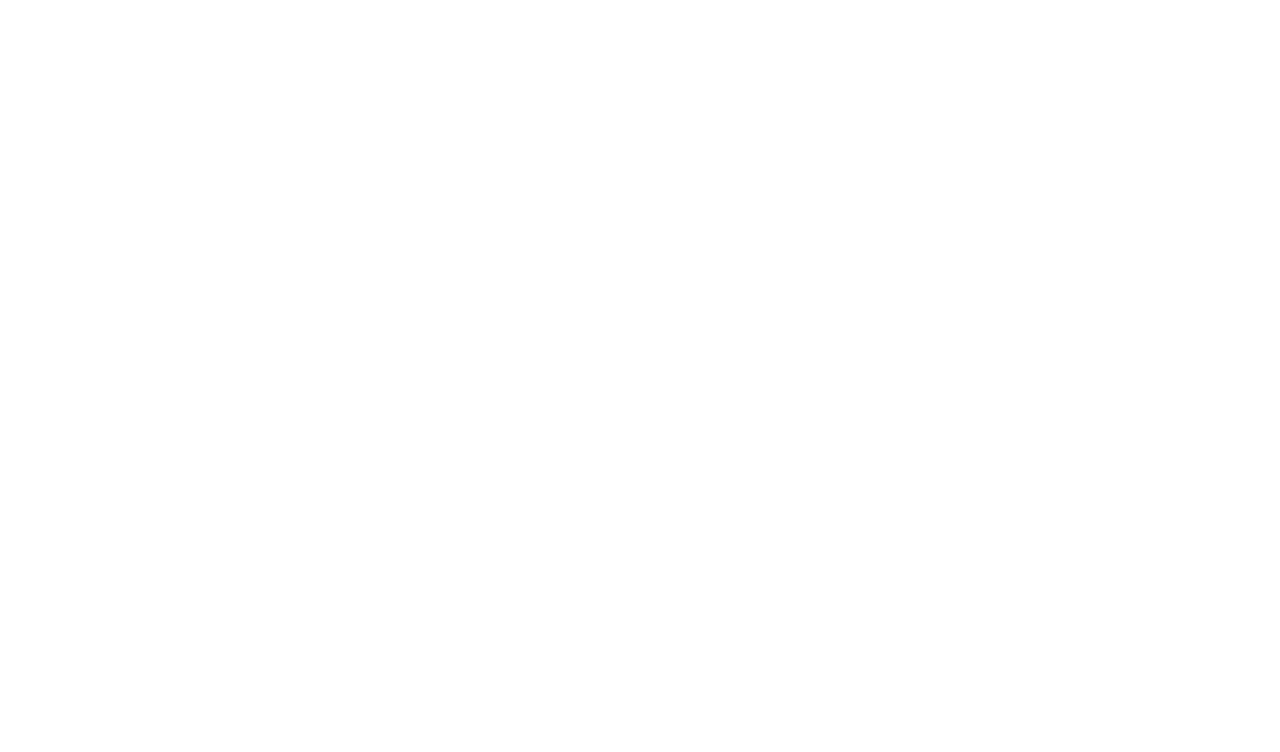
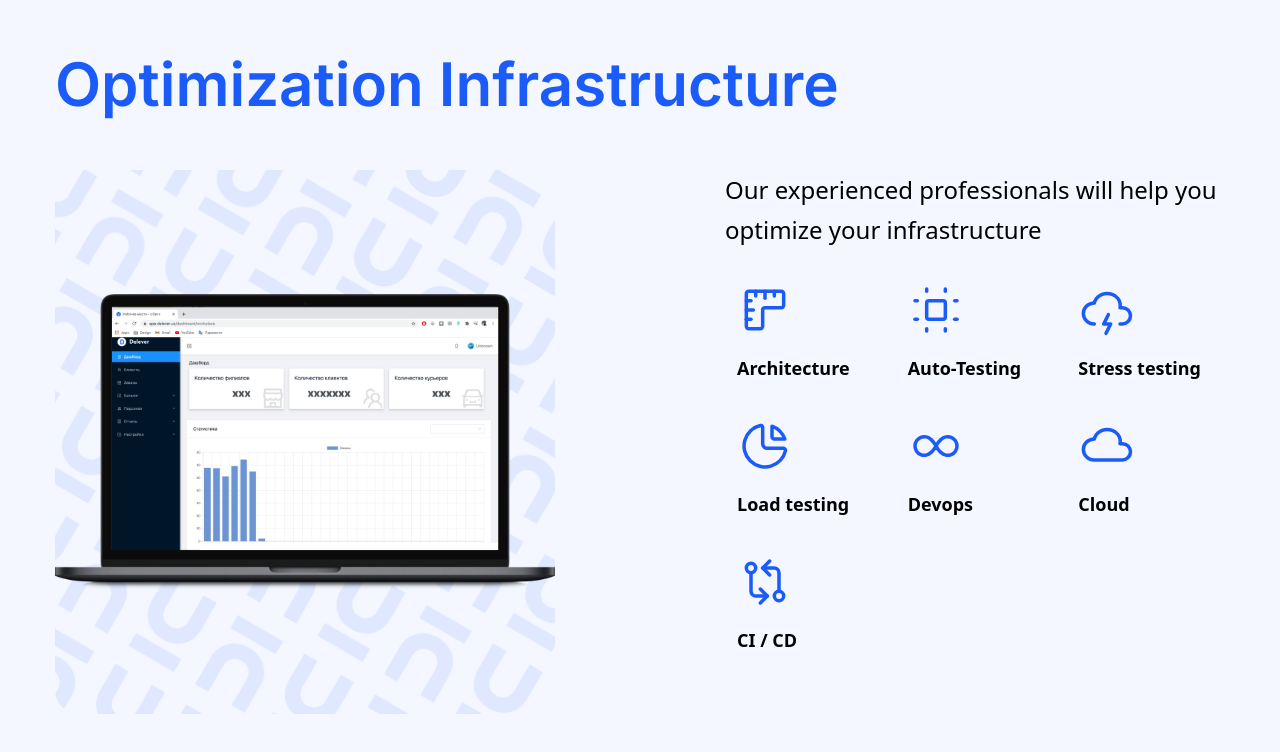
Before and after one commit to mrjakhongir/udevs, a Next.js app: page / in a window 1280 px wide. Shown: the part 4651-5403 px from the top of the page. Before the commit the page ends 4609 px from the top, so only its background shows below. Built offline with nearby package versions, Linux system fonts and the light colour scheme.

Commit message:
feat: complete optimization section.

```diff
--- a/src/app/page.tsx
+++ b/src/app/page.tsx
@@ -1,5 +1,6 @@
 import ErpSystems from '@/layouts/erpSystems/ErpSystems';
 import MobileApps from '@/layouts/mobileApps/MobileApps';
+import Optimization from '@/layouts/optimization/Optimization';
 import Services from '@/layouts/services/Services';
 import Team from '@/layouts/team/Team';
 import UiUx from '@/layouts/ui/ux/UiUx';
@@ -14,6 +15,7 @@
 			<MobileApps />
 			<ErpSystems />
 			<UiUx />
+			<Optimization />
 		</main>
 	);
 }
--- /dev/null
+++ b/src/layouts/optimization/Optimization.tsx
@@ -0,0 +1,60 @@
+import SectionTitle from '@/components/sectionTitle/SectionTitle';
+import Services from '@/components/services/serviceCard/Services';
+import Text from '@/components/text/Text';
+import Image from 'next/image';
+
+const optimization = [
+	{ id: 1, img: '/assets/icons/architecture.svg', title: 'Architecture' },
+	{ id: 2, img: '/assets/icons/auto-testing.svg', title: 'Auto-Testing' },
+	{ id: 3, img: '/assets/icons/cloud-thunder.svg', title: 'Stress testing' },
+	{
+		id: 4,
+		img: '/assets/icons/pie-chart.svg',
+		title: 'Load testing',
+	},
+	{
+		id: 5,
+		img: '/assets/icons/infinity.svg',
+		title: 'Devops',
+	},
+	{
+		id: 6,
+		img: '/assets/icons/cloud.svg',
+		title: 'Cloud',
+	},
+	{
+		id: 7,
+		img: '/assets/icons/ci-cd.svg',
+		title: 'CI / CD',
+	},
+];
+
+function Optimization() {
+	return (
+		<section className='p-4 laptop:py-12 bg-bgPrimary'>
+			<div className='w-full max-w-[1170px] mx-auto pt-8 laptop:pt-12 laptop:pb-8'>
+				<SectionTitle content='Optimization Infrastructure' position='center' />
+				<div className='flex flex-col laptop:flex-row items-center laptop:items-stretch laptop:justify-between gap-4 laptop:gap-10'>
+					<div className="bg-[url('/assets/pictures/mobile-apps-bg.png')] bg-no-repeat bg-cover bg-center rounded-3xl max-w-[500px] flex items-center justify-center laptop:flex-1">
+						<Image
+							src='/assets/pictures/note-book.png'
+							alt='open laptop'
+							width={500}
+							height={400}
+						/>
+					</div>
+					<div className='flex flex-col items-center max-w-[500px] laptop:flex-1'>
+						<Text
+							content='Our experienced professionals will help you optimize your infrastructure'
+							color='black'
+							marginBottom='5'
+						/>
+						<Services data={optimization} bg='bgSecondary' />
+					</div>
+				</div>
+			</div>
+		</section>
+	);
+}
+
+export default Optimization;
--- a/src/layouts/ui/ux/UiUx.tsx
+++ b/src/layouts/ui/ux/UiUx.tsx
@@ -40,7 +40,7 @@
 				<div className='flex flex-col laptop:flex-row-reverse items-center laptop:items-stretch laptop:justify-between gap-4 laptop:gap-10'>
 					<div className="bg-[url('/assets/pictures/mobile-apps-bg.png')] bg-no-repeat bg-cover bg-center rounded-3xl max-w-[500px] flex items-center justify-center laptop:flex-1">
 						<Image
-							src='/assets/pictures/note-book.png'
+							src='/assets/pictures/mobile-apps-iman.png'
 							alt='open laptop'
 							width={500}
 							height={400}
```
